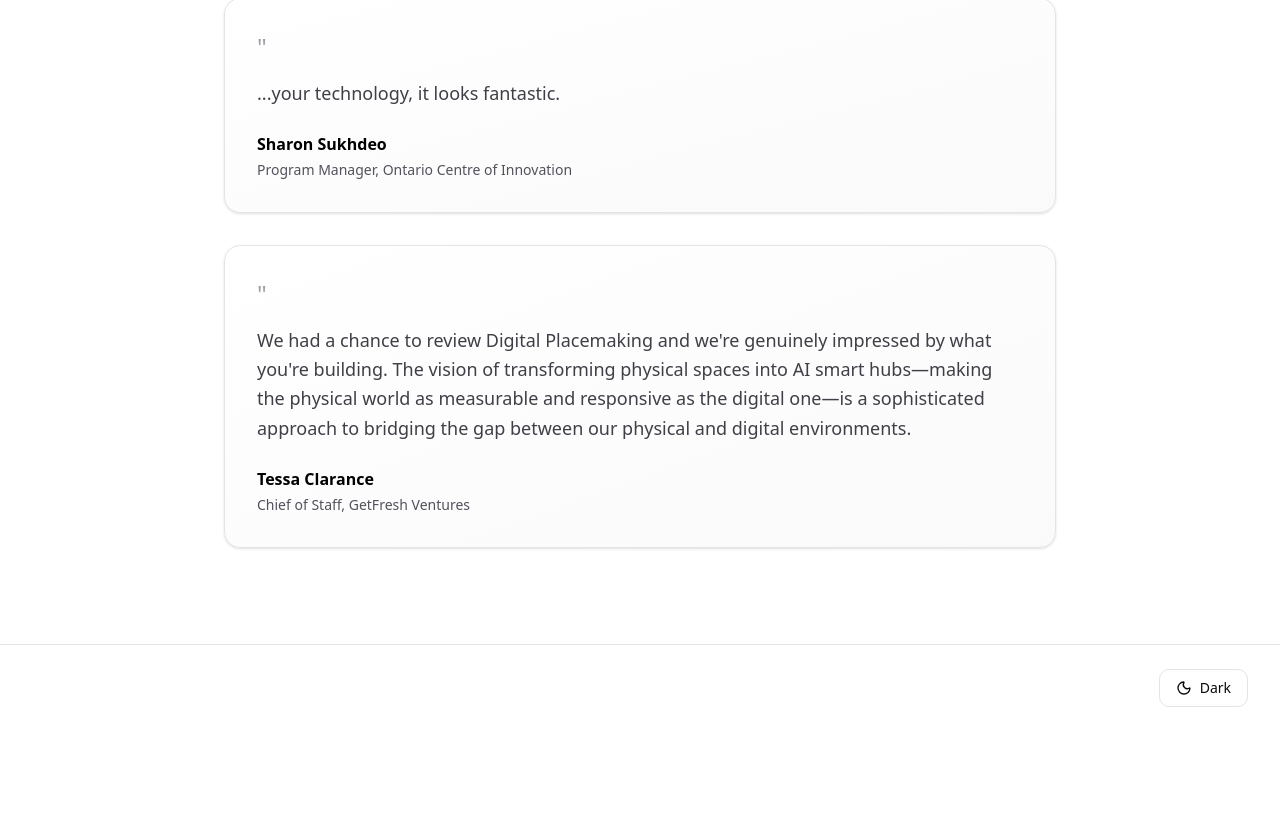
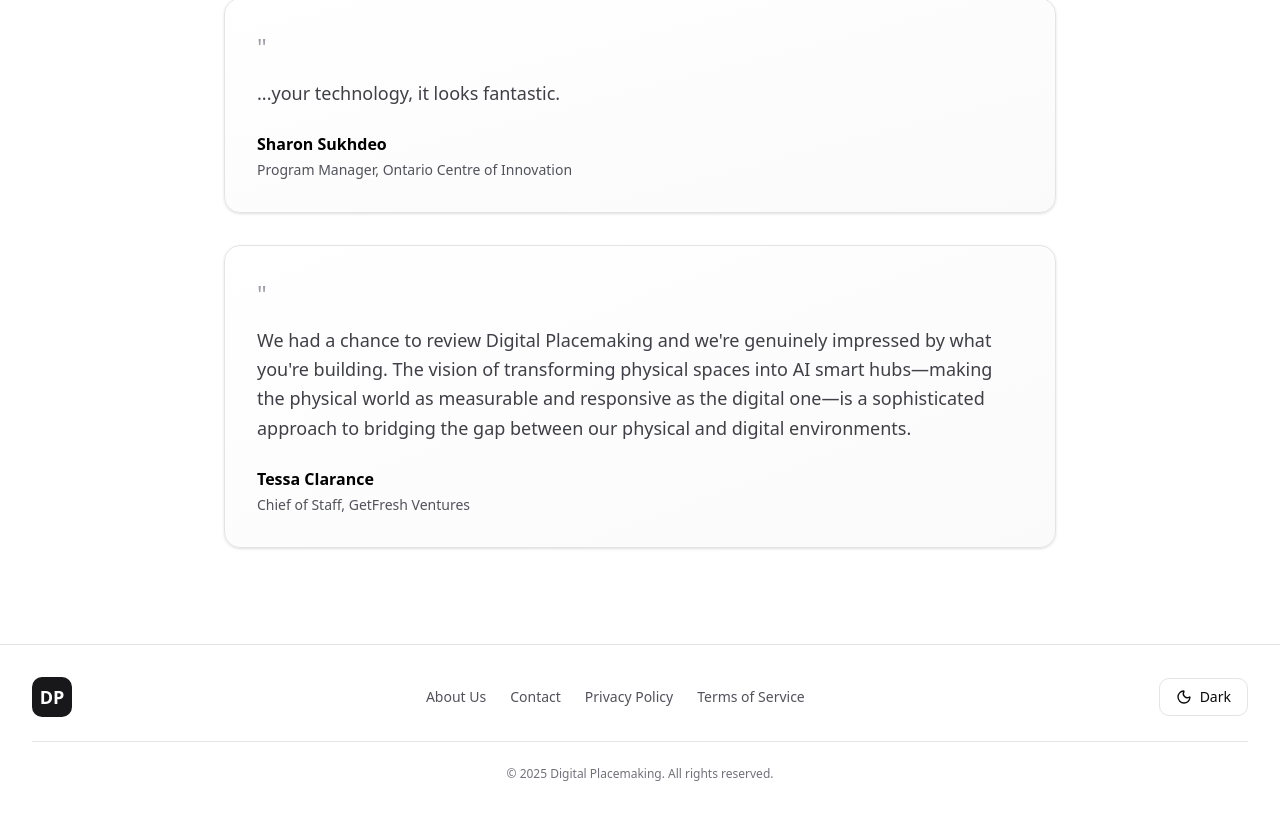
Before and after one commit to Digital-Placemaking/kinesis-iq-frontend, a Next.js app: page / in a window 1280 px wide. Shown: the part 1219-2033 px from the top of the page. Before the commit the page ends 1950 px from the top, so only its background shows below. Built offline with nearby package versions, Linux system fonts and the light colour scheme.

Commit message:
basic homepage and footer additions

```diff
--- a/app/[slug]/components/TenantLanding.tsx
+++ b/app/[slug]/components/TenantLanding.tsx
@@ -3,6 +3,7 @@
 import { Mail } from "lucide-react";
 import { useState } from "react";
 import { submitEmail, submitFeedback } from "../../actions";
+import Footer from "../../components/Footer";
 import type { TenantDisplay } from "@/lib/types/tenant";
 
 interface TenantLandingProps {
@@ -49,7 +50,7 @@ export default function TenantLanding({ tenant }: TenantLandingProps) {
   };
 
   return (
-    <div className="min-h-screen bg-gradient-to-b from-zinc-50 to-white dark:from-black dark:to-zinc-950">
+    <div className="min-h-screen bg-gradient-to-b from-zinc-50 to-white dark:from-zinc-900 dark:via-zinc-950 dark:to-black">
       <div className="mx-auto max-w-md px-8 py-16">
         {/* Branding */}
         <div className="mb-12 text-center">
@@ -231,6 +232,9 @@ export default function TenantLanding({ tenant }: TenantLandingProps) {
           </p>
         </div>
       </div>
+
+      {/* Theme Toggle Footer */}
+      <Footer />
     </div>
   );
 }
--- a/app/components/Footer.tsx
+++ b/app/components/Footer.tsx
@@ -1,11 +1,61 @@
+import Link from "next/link";
 import ThemeToggle from "./ThemeToggle";
 
 export default function Footer() {
   return (
-    <footer className="border-t border-zinc-200 bg-white py-6 dark:border-zinc-800 dark:bg-zinc-950">
+    <footer className="border-t border-zinc-200 bg-white py-8 dark:border-zinc-800 dark:bg-zinc-950">
       <div className="mx-auto max-w-7xl px-8">
-        <div className="flex justify-end">
-          <ThemeToggle />
+        <div className="flex flex-col gap-6 sm:flex-row sm:items-center sm:justify-between">
+          {/* Logo Section */}
+          <Link
+            href="/"
+            className="flex items-center transition-opacity hover:opacity-80"
+          >
+            <div className="flex h-10 w-10 items-center justify-center rounded-lg bg-zinc-900 text-white dark:bg-zinc-100 dark:text-zinc-900">
+              <span className="text-lg font-bold">DP</span>
+            </div>
+          </Link>
+
+          {/* Navigation Links */}
+          <nav className="flex flex-wrap items-center gap-6 text-sm">
+            <a
+              href="#"
+              className="text-zinc-600 transition-colors hover:text-zinc-900 dark:text-zinc-400 dark:hover:text-zinc-100"
+            >
+              About Us
+            </a>
+            <a
+              href="#"
+              className="text-zinc-600 transition-colors hover:text-zinc-900 dark:text-zinc-400 dark:hover:text-zinc-100"
+            >
+              Contact
+            </a>
+            <a
+              href="#"
+              className="text-zinc-600 transition-colors hover:text-zinc-900 dark:text-zinc-400 dark:hover:text-zinc-100"
+            >
+              Privacy Policy
+            </a>
+            <a
+              href="#"
+              className="text-zinc-600 transition-colors hover:text-zinc-900 dark:text-zinc-400 dark:hover:text-zinc-100"
+            >
+              Terms of Service
+            </a>
+          </nav>
+
+          {/* Theme Toggle */}
+          <div className="flex items-center justify-end sm:justify-start">
+            <ThemeToggle />
+          </div>
+        </div>
+
+        {/* Copyright */}
+        <div className="mt-6 border-t border-zinc-200 pt-6 dark:border-zinc-800">
+          <p className="text-center text-xs text-zinc-500 dark:text-zinc-400">
+            © {new Date().getFullYear()} Digital Placemaking. All rights
+            reserved.
+          </p>
         </div>
       </div>
     </footer>
--- a/app/page.tsx
+++ b/app/page.tsx
@@ -6,8 +6,8 @@ export default function HomePage() {
     <div className="min-h-screen">
       {/* Hero Section - Full Viewport */}
       <section className="flex min-h-screen flex-col items-center justify-center bg-gradient-to-b from-zinc-50 to-white dark:from-black dark:to-zinc-950">
-        <div className="text-center">
-          <h1 className="text-7xl font-bold tracking-tight text-black dark:text-zinc-50 sm:text-8xl md:text-9xl">
+        <div className="text-center px-4">
+          <h1 className="text-4xl font-bold tracking-tight text-black dark:text-zinc-50 sm:text-6xl md:text-7xl lg:text-8xl xl:text-9xl">
             Digital Placemaking
           </h1>
           <div className="mt-6 flex justify-center">
```
